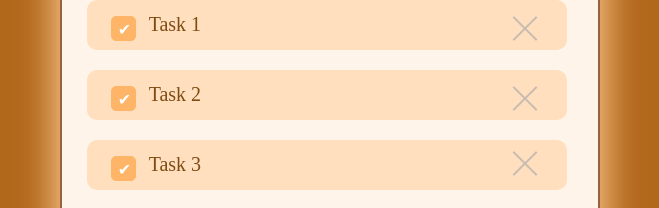
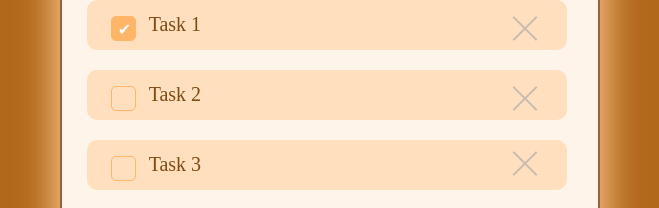
Before and after one commit to Jaonja/-, a Vue app in the folder vue-movie/: page / in a window 1280 px wide. Shown: the part 260-468 px from the top of the page, without its empty margins (310-969 px from the left). Built offline with nearby package versions, Linux system fonts and the light colour scheme.

Commit message:
cheack fix

```diff
--- a/vue-movie/src/components/ChekboxTask.vue
+++ b/vue-movie/src/components/ChekboxTask.vue
@@ -1,7 +1,7 @@
 <template>
     <div class="checkboxTask">
       <label>
-        <input type="checkbox" class="option-input checkbox" checked />
+        <input type="checkbox" class="option-input checkbox" :checked = "isChecked" />
          {{textTask}}
       </label>
       <a class="close"></a>
@@ -15,6 +15,7 @@
 export default {
   props: {
     textTask: String,
+    isChecked: Boolean,
   },
 };
 </script>
--- a/vue-movie/src/components/ChekboxWrapper.vue
+++ b/vue-movie/src/components/ChekboxWrapper.vue
@@ -1,6 +1,6 @@
 <template>
   <div class="chekboxWrapper">
-    <ChekboxTask v-for="ckeckBox in ckeckBoxs" :key="ckeckBox" :textTask="ckeckBox.textTask" />
+    <ChekboxTask v-for="ckeckBox in ckeckBoxs" :key="ckeckBox.id" :textTask="ckeckBox.textTask" :isChecked="ckeckBox.isChecked" />
     <div>
       <input type="text" placeholder="Add a new task" class="input-task" />
     </div>
@@ -15,7 +15,11 @@ export default {
   },
   data() {
     return {
-      ckeckBoxs: [{ textTask: "Task 1" }, { textTask: "Task 2" }, { textTask: "Task 3" }],
+      ckeckBoxs: [
+        { textTask: "Task 1", id: 1, isChecked: true },
+        { textTask: "Task 2", id: 2, isChecked: false },
+        { textTask: "Task 3", id: 3, isChecked:false },
+      ],
     };
   },
 };
```
